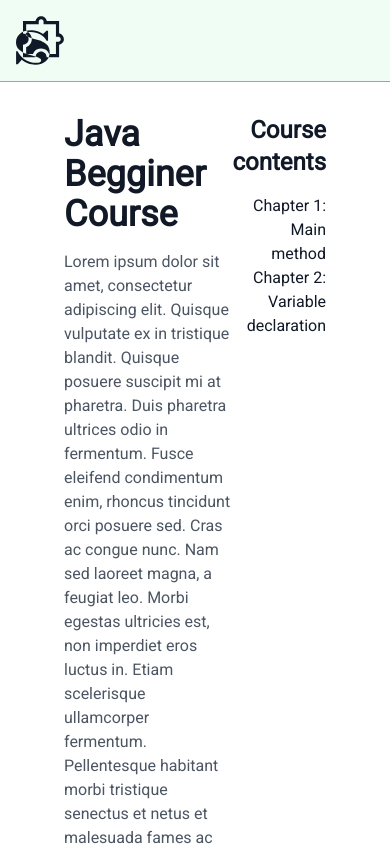
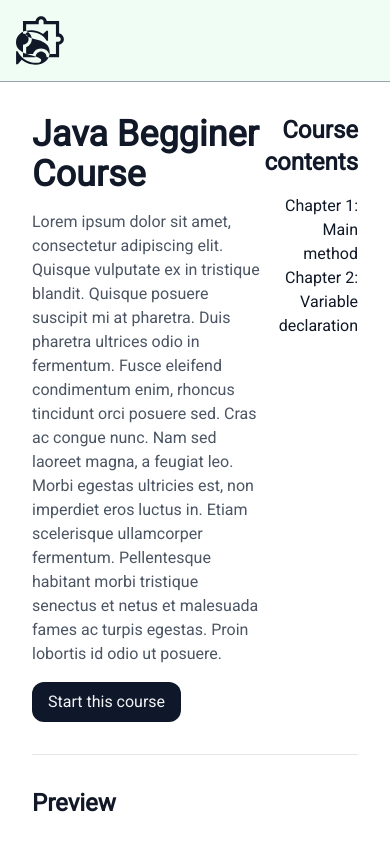
Before and after one commit to lutzseverino/smr-m08--swillan, a React (Create React App) app: page /course in a window 390 px wide. Shown: the top 846 px of the page. Built offline with nearby package versions, Linux system fonts and the light colour scheme; a web font is replaced by a local one.

Commit message:
Fix website responsiveness Fix format

```diff
--- a/src/components/Navbar/index.tsx
+++ b/src/components/Navbar/index.tsx
@@ -26,7 +26,7 @@ export default class Navbar extends React.Component<{}, { hide: Boolean }> {
         <div>
           <a href="/">
             <svg
-              className="w-12 "
+              className="w-12"
               viewBox="0 0 285 289"
               fill="none"
               xmlns="http://www.w3.org/2000/svg"
--- a/src/pages/Course/index.tsx
+++ b/src/pages/Course/index.tsx
@@ -31,7 +31,7 @@ export default class Course extends React.Component<{}, CourseState> {
 
   render() {
     return (
-      <div className="m-8 mx-16 flex flex-col  gap-8">
+      <div className="m-8 flex flex-col gap-8 md:mx-16">
         {this.state.course ? (
           <>
             <div className="flex flex-row justify-between">
--- a/src/pages/Home/index.tsx
+++ b/src/pages/Home/index.tsx
@@ -9,7 +9,7 @@ export default class Home extends React.Component {
 
   render(): React.ReactNode {
     return (
-      <div className="m-8 mx-16">
+      <div className="m-8 md:mx-16">
         <div className="my-16 md:my-48 md:text-center">
           <h1>
             Knowledge{" "}
--- a/src/pages/Search/index.tsx
+++ b/src/pages/Search/index.tsx
@@ -59,7 +59,7 @@ class CourseSearch extends React.Component<{}, CourseSearchState> {
 
   render() {
     return (
-      <div className="m-8 mx-16">
+      <div className="m-8 md:mx-16">
         <div className="my-8 flex flex-row items-center gap-4">
           <SearchBar
             defaultValue={this.state.currentSearch}
```
